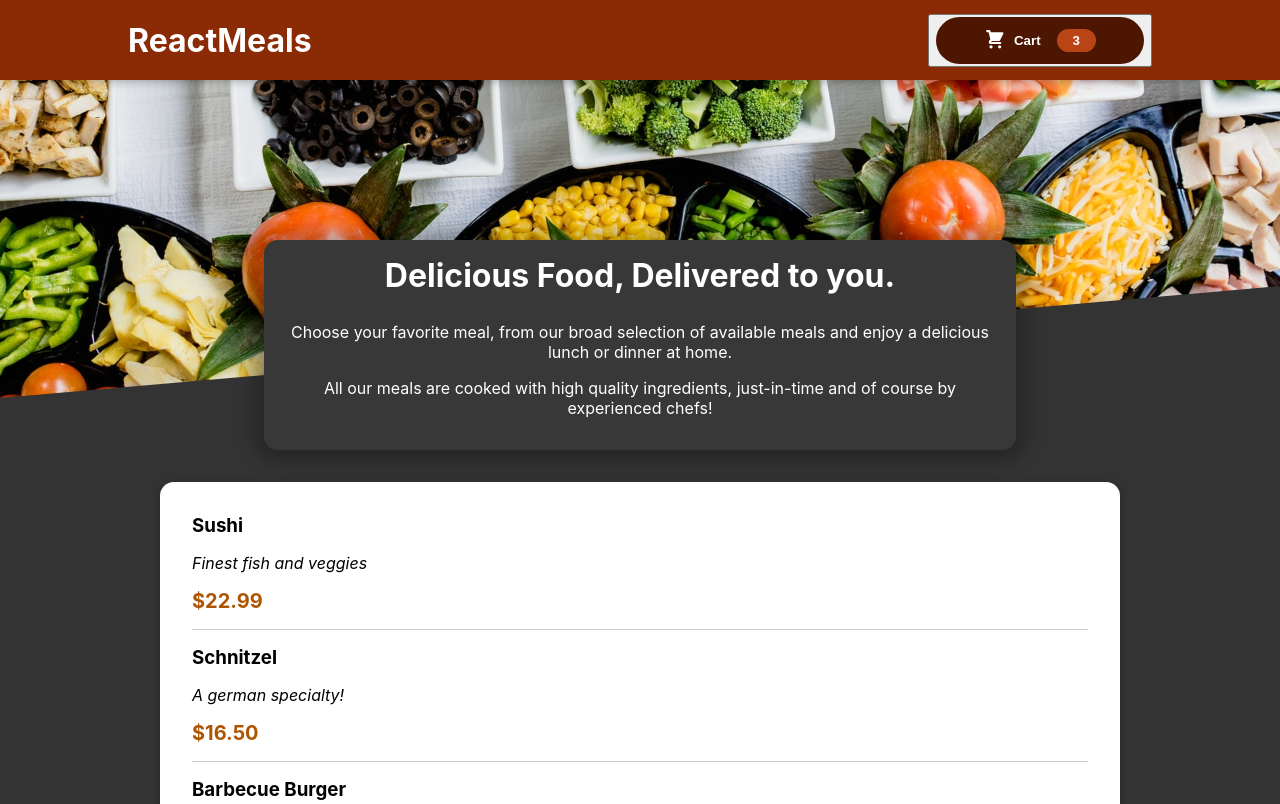
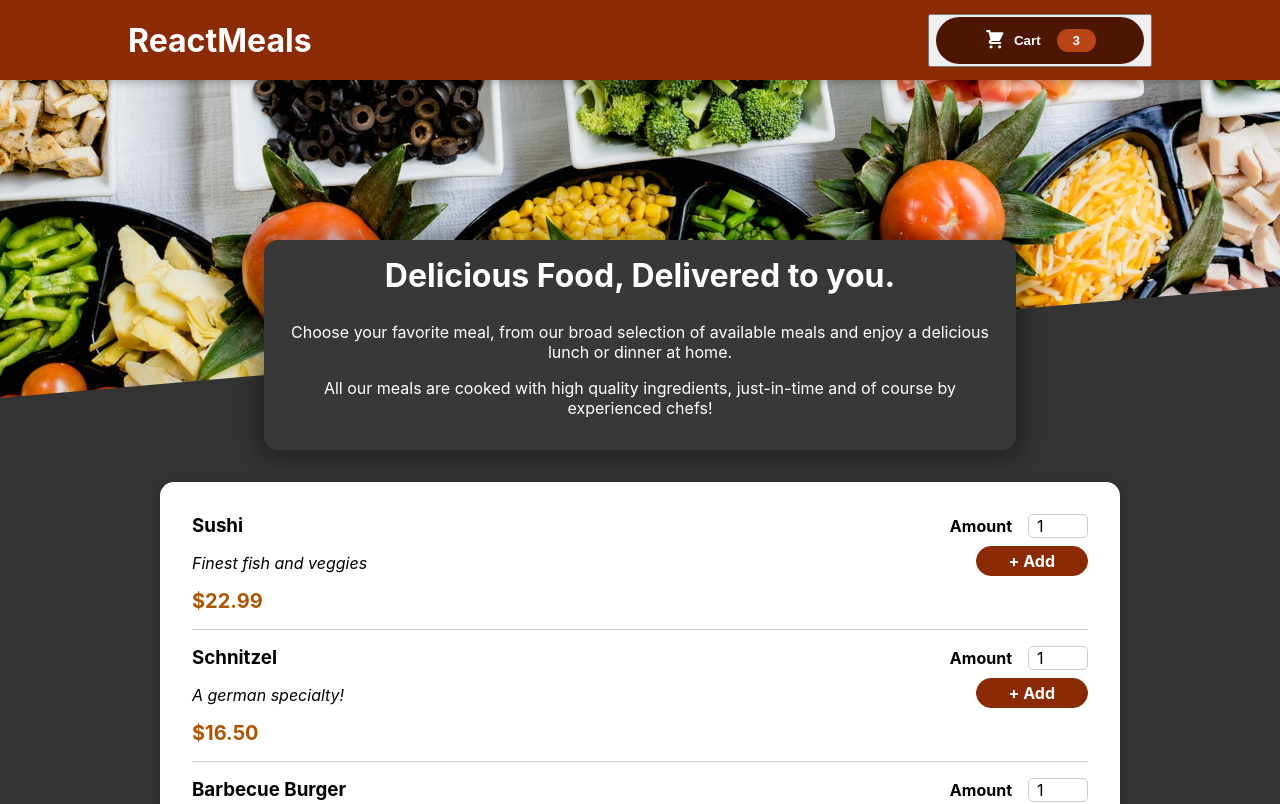
Before and after one commit to Christian-Tirado-CODE/react-learning, a React (Create React App) app: page / in a window 1280 px wide. Shown: the top 804 px of the page. Built offline with nearby package versions, Linux system fonts and the light colour scheme.

Commit message:
MealItemForm component

```diff
--- a/src/components/Meals/AvailableMeals.js
+++ b/src/components/Meals/AvailableMeals.js
@@ -31,6 +31,7 @@
 
 const mealList = DUMMY_MEALS.map((meal) => (
   <MealItem
+    id={meal.id}
     key={meal.id}
     mealName={meal.name}
     mealDescription={meal.description}
--- a/src/components/Meals/MealItem.js
+++ b/src/components/Meals/MealItem.js
@@ -1,5 +1,7 @@
 import React from 'react';
 import classes from "./MealItem.module.css";
+import MealItemForm from './MealItemForm';
+
 const MealItem = (props) => {
     const price = `$${props.mealPrice.toFixed(2)}`;
     return (
@@ -10,7 +12,7 @@
             <span className={classes.price}>{price}</span>
             </div>
             <div>
-
+            <MealItemForm id={props.id}/>
             </div>
         </li>
     );
--- a/src/components/Meals/MealItemForm.js
+++ b/src/components/Meals/MealItemForm.js
@@ -1,11 +1,20 @@
 import React from 'react';
-
-const MealItemForm = () => {
+import Input from '../UI/Input';
+import classes from "./MealItemForm.module.css";
+const MealsItemForm = (props) => {
     return (
-        <div>
-
-        </div>
+        <form className={classes.form}>
+            <Input label="Amount" input={{
+                id: 'amount_' + props.id,
+                type: 'number',
+                min: '1',
+                max: '5',
+                step: '1',
+                defaultValue: '1'
+            }} />
+            <button>+ Add</button>
+        </form>
     );
 };
 
-export default MealItemForm;
+export default MealsItemForm;
--- /dev/null
+++ b/src/components/Meals/MealItemForm.module.css
@@ -0,0 +1,20 @@
+.form {
+    text-align: right;
+  }
+
+  .form button {
+    font: inherit;
+    cursor: pointer;
+    background-color: #8a2b06;
+    border: 1px solid #8a2b06;
+    color: white;
+    padding: 0.25rem 2rem;
+    border-radius: 20px;
+    font-weight: bold;
+  }
+
+  .form button:hover,
+  .form button:active {
+    background-color: #641e03;
+    border-color: #641e03;
+  }
--- /dev/null
+++ b/src/components/UI/Input.js
@@ -0,0 +1,13 @@
+import React from 'react';
+import classes from "./Input.module.css";
+
+const Input = (props) => {
+    return (
+        <div className={classes.input}>
+        <label htmlFor={props.input.id}>{props.label}</label>
+        <input {...props.input}/>
+        </div>
+    );
+};
+
+export default Input;
--- /dev/null
+++ b/src/components/UI/Input.module.css
@@ -0,0 +1,18 @@
+.input {
+    display: flex;
+    align-items: center;
+    margin-bottom: 0.5rem;
+  }
+
+  .input label {
+    font-weight: bold;
+    margin-right: 1rem;
+  }
+
+  .input input {
+    width: 3rem;
+    border-radius: 5px;
+    border: 1px solid #ccc;
+    font: inherit;
+    padding-left: 0.5rem;
+  }
```
